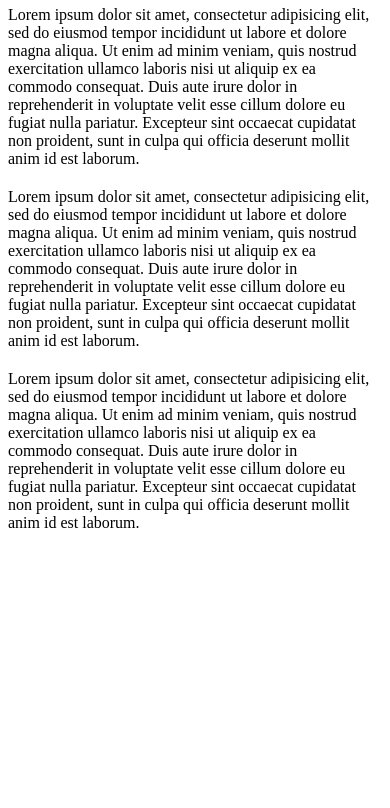
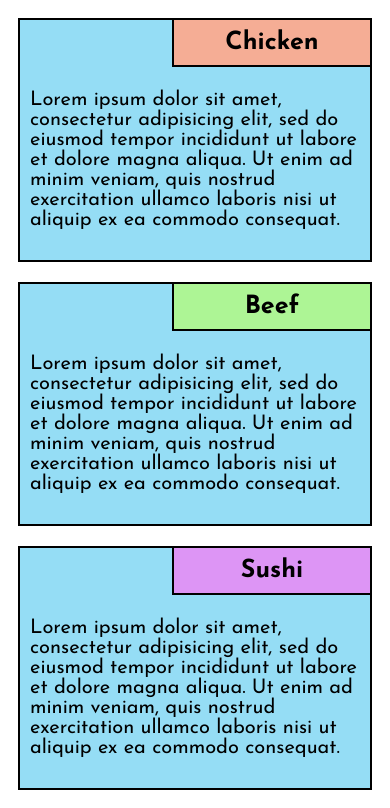
Before and after one commit to alexandraleo/coursera-html, a plain HTML site: page Module 2/index.html in a window 390 px wide. Shown: the part 74-882 px from the top of the page. Before the commit the page ends 844 px from the top, so only its background shows below. Drawn offline with Linux system fonts and the light colour scheme.

Commit message:
Responsive

```diff
--- a/Module 2/css/style.css
+++ b/Module 2/css/style.css
@@ -0,0 +1,62 @@
+* {
+	box-sizing: border-box;
+}
+body {
+	font-family: 'Josefin Sans', sans-serif;
+	font-size: 20px;
+}
+.menu-wrap {
+	padding: 10px;
+}
+.menu-position {
+	position: relative;
+	background-color: #95DDF5;
+	border: 2px solid black;
+	padding: 50px 10px 10px 10px;
+}
+h1 {
+	text-align: center;
+	font-size: 1.75em;
+	text-transform: uppercase;
+}
+h2 {
+	width: 200px;
+	font-size: 1.25em;
+	border: 2px solid black;
+	position: absolute;
+	top: -2px;
+	right: -2px;
+	margin: 0;
+	padding: 10px;
+	text-align: center;
+}
+div:nth-of-type(1) h2 {
+	background-color: #F5AD95;
+}
+div:nth-of-type(2) h2 {
+	background-color: #ADF595;
+}
+div:nth-of-type(3) h2 {
+	background-color: #DD95F5;
+}
+ @media (min-width: 992px) {
+ 	.menu-wrap {
+ 			float: left;
+ 		width: 33.3%;
+ 		}
+ }
+  @media (min-width: 768px) and (max-width: 991px) {
+ 	.menu-wrap {
+ 		float: left;
+ 		width: 50%;
+ 		}
+ 	.menu-wrap:nth-of-type(3) {
+ 		width: 100%;
+ 	}
+ }
+  @media (max-width: 767px) {
+ 	.menu-wrap {
+ 		width: 100%;
+ 		margin-right: 0;
+ 		}
+ }
--- a/Module 2/index.html
+++ b/Module 2/index.html
@@ -1,36 +1,41 @@
 <!DOCTYPE html>
 <html>
 <head>
+	<meta charset="utf-8">
+	<meta name="viewport" content="width=device-width, initial-scale=1">
 	<title>Module 2 solution</title>
+	<link href="https://fonts.googleapis.com/css?family=Josefin+Sans:400,700" rel="stylesheet">
+	<link rel="stylesheet" type="text/css" href="css/style.css">
 </head>
 <body>
 	<h1>Our menu</h1>
-	<div>
-		<h2></h2>
+		<div class="menu-wrap">
+		<div class="menu-position">
+			<h2>Chicken</h2>
 			<p>Lorem ipsum dolor sit amet, consectetur adipisicing elit, sed do eiusmod
 			tempor incididunt ut labore et dolore magna aliqua. Ut enim ad minim veniam,
 			quis nostrud exercitation ullamco laboris nisi ut aliquip ex ea commodo
-		consequat. Duis aute irure dolor in reprehenderit in voluptate velit esse
-		cillum dolore eu fugiat nulla pariatur. Excepteur sint occaecat cupidatat non
-		proident, sunt in culpa qui officia deserunt mollit anim id est laborum.</p>
+			consequat.</p>
 		</div>
-	<div>
-		<h2></h2>
+		</div>
+		<div class="menu-wrap">
+		<div class="menu-position">
+			<h2>Beef</h2>
 			<p>Lorem ipsum dolor sit amet, consectetur adipisicing elit, sed do eiusmod
 			tempor incididunt ut labore et dolore magna aliqua. Ut enim ad minim veniam,
 			quis nostrud exercitation ullamco laboris nisi ut aliquip ex ea commodo
-		consequat. Duis aute irure dolor in reprehenderit in voluptate velit esse
-		cillum dolore eu fugiat nulla pariatur. Excepteur sint occaecat cupidatat non
-		proident, sunt in culpa qui officia deserunt mollit anim id est laborum.</p>
+			consequat.</p>
 		</div>
-	<div>
-		<h2></h2>
+		</div>
+		<div class="menu-wrap">
+		<div class="menu-position">
+			<h2>Sushi</h2>
 			<p>Lorem ipsum dolor sit amet, consectetur adipisicing elit, sed do eiusmod
 			tempor incididunt ut labore et dolore magna aliqua. Ut enim ad minim veniam,
 			quis nostrud exercitation ullamco laboris nisi ut aliquip ex ea commodo
-		consequat. Duis aute irure dolor in reprehenderit in voluptate velit esse
-		cillum dolore eu fugiat nulla pariatur. Excepteur sint occaecat cupidatat non
-		proident, sunt in culpa qui officia deserunt mollit anim id est laborum.</p>
+			consequat.</p>
 		</div>
+		</div>
+
 </body>
 </html>
```
Lines whose indentation alone changed are shown as unchanged.
